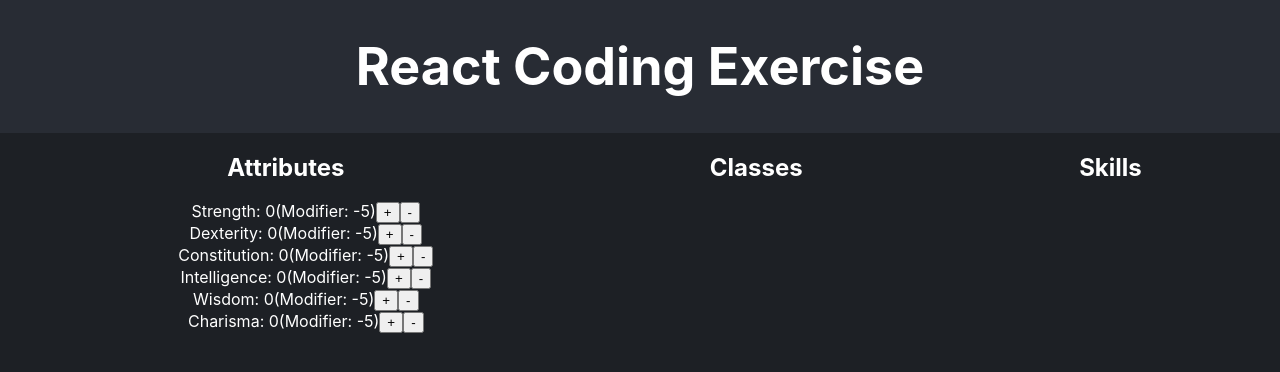
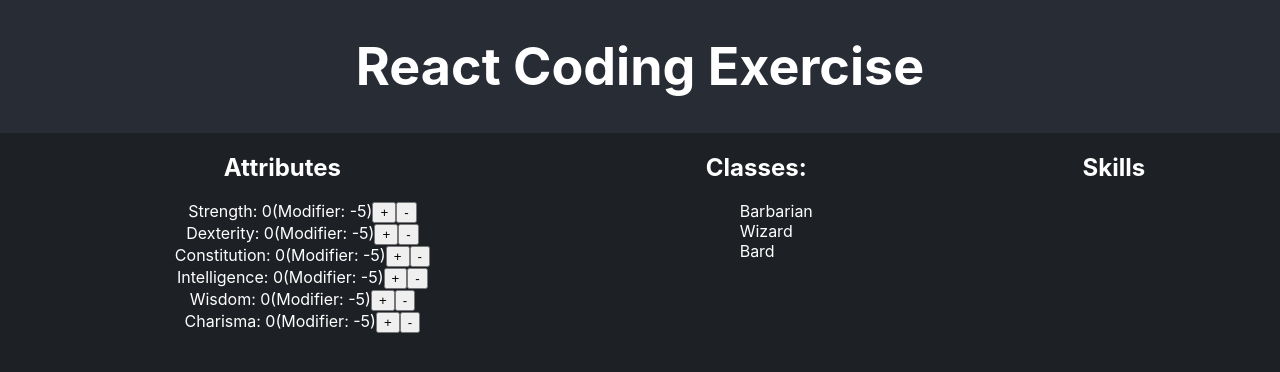
Before and after one commit to ZaynMuhammad/recruiting-webapp-character, a React (Create React App) app: page / in a window 1280 px wide. Shown: the top 372 px of the page. Built offline with nearby package versions, Linux system fonts and the light colour scheme.

Commit message:
Initial setup for classes component

```diff
--- a/src/App.css
+++ b/src/App.css
@@ -55,3 +55,10 @@
   display: flex;
   flex-direction: column;
 }
+
+.classes-list {
+  list-style-type: none;
+  display: flex;
+  flex-direction: column;
+  align-items: flex-start;
+}
--- a/src/App.js
+++ b/src/App.js
@@ -33,7 +33,15 @@ function App() {
             setWisdom={setWisdom}
             setCharisma={setCharisma}
           />
-          <Classes />
+          <Classes
+            CLASS_LIST={CLASS_LIST}
+            strength={strength}
+            dexterity={dexterity}
+            constitution={constitution}
+            intelligence={intelligence}
+            wisdom={wisdom}
+            charisma={charisma}
+          />
           <Skills />
         </div>
       </section>
--- a/src/components/Classes/Classes.js
+++ b/src/components/Classes/Classes.js
@@ -1,9 +1,15 @@
-import { CLASS_LIST } from "../../consts";
 
-export function Classes() {
+export function Classes({ CLASS_LIST, }) {
     return (
         <div>
-            <h1>Classes</h1>
+            <h2>Classes:</h2>
+            <ul className="classes-list">
+                {Object.keys(CLASS_LIST).map((className) => {
+                    return (
+                        <li>{className}</li>
+                    )
+                })}
+            </ul>
         </div>
     );
 }
```
